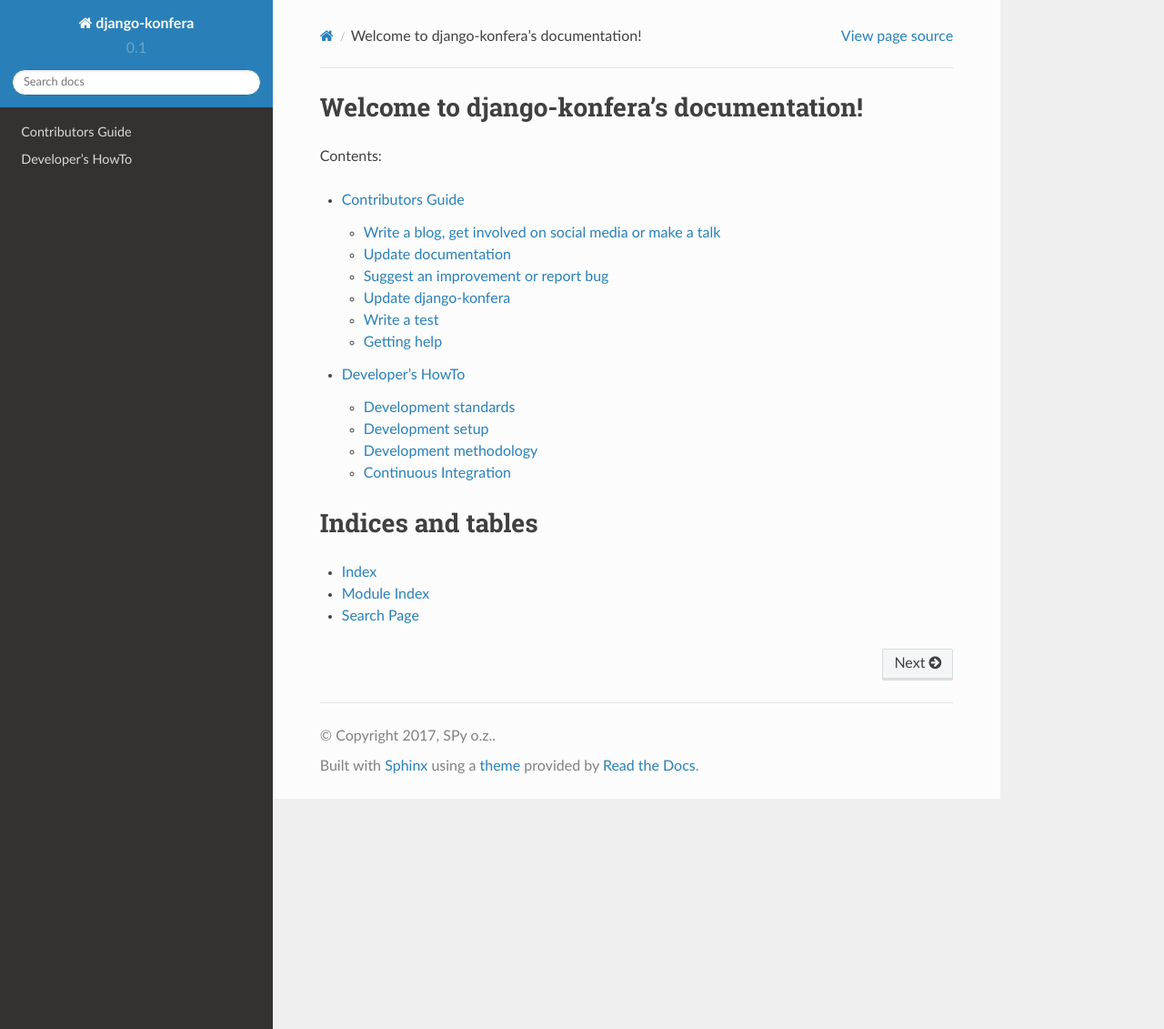
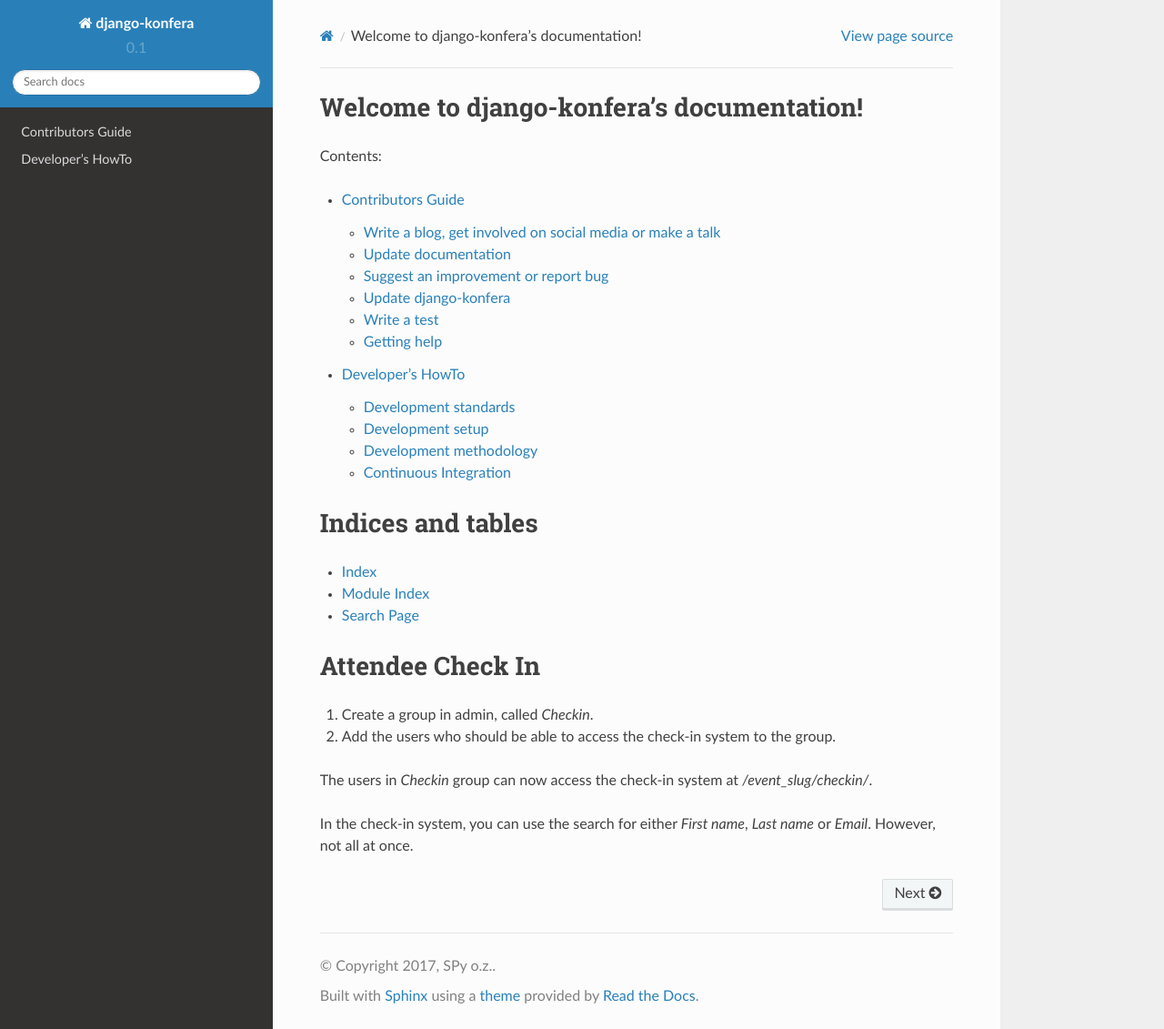
Before and after one commit to pyconsk/django-konfera, a Sphinx documentation site: the page built from docs/index.rst, in a window 1280 px wide and 1131 px high. Shown: the whole window at 91% size. Built offline with Sphinx 7.4.7 and the Read the Docs theme 2.0.0, drawn with Linux system fonts in a browser that asks for light colours.

Commit message:
Add docs for check-in system

```diff
--- a/docs/index.rst
+++ b/docs/index.rst
@@ -20,3 +20,14 @@
 * :ref:`genindex`
 * :ref:`modindex`
 * :ref:`search`
+
+
+Attendee Check In
+=================
+
+1. Create a group in admin, called *Checkin*.
+2. Add the users who should be able to access the check-in system to the group.
+
+The users in *Checkin* group can now access the check-in system at `/event_slug/checkin/`.
+
+In the check-in system, you can use the search for either *First name*, *Last name* or *Email*. However, not all at once.
```
